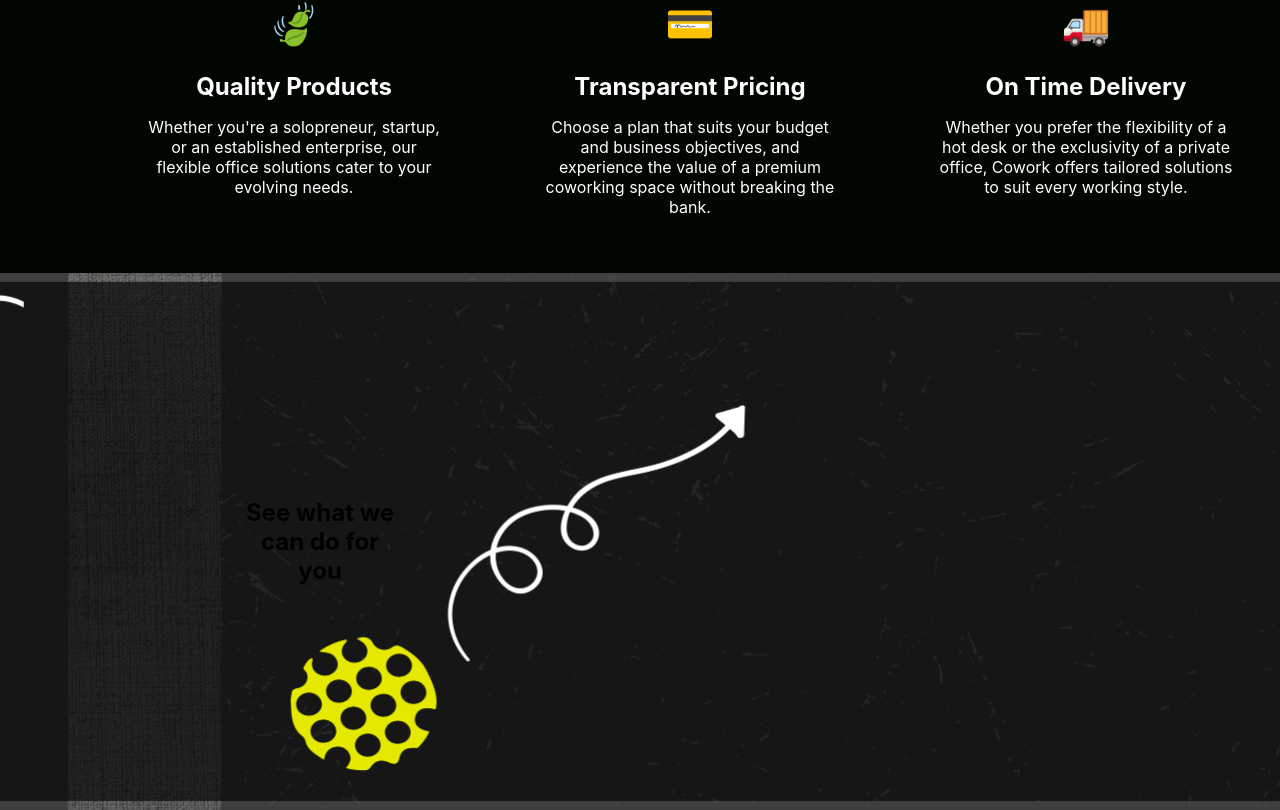
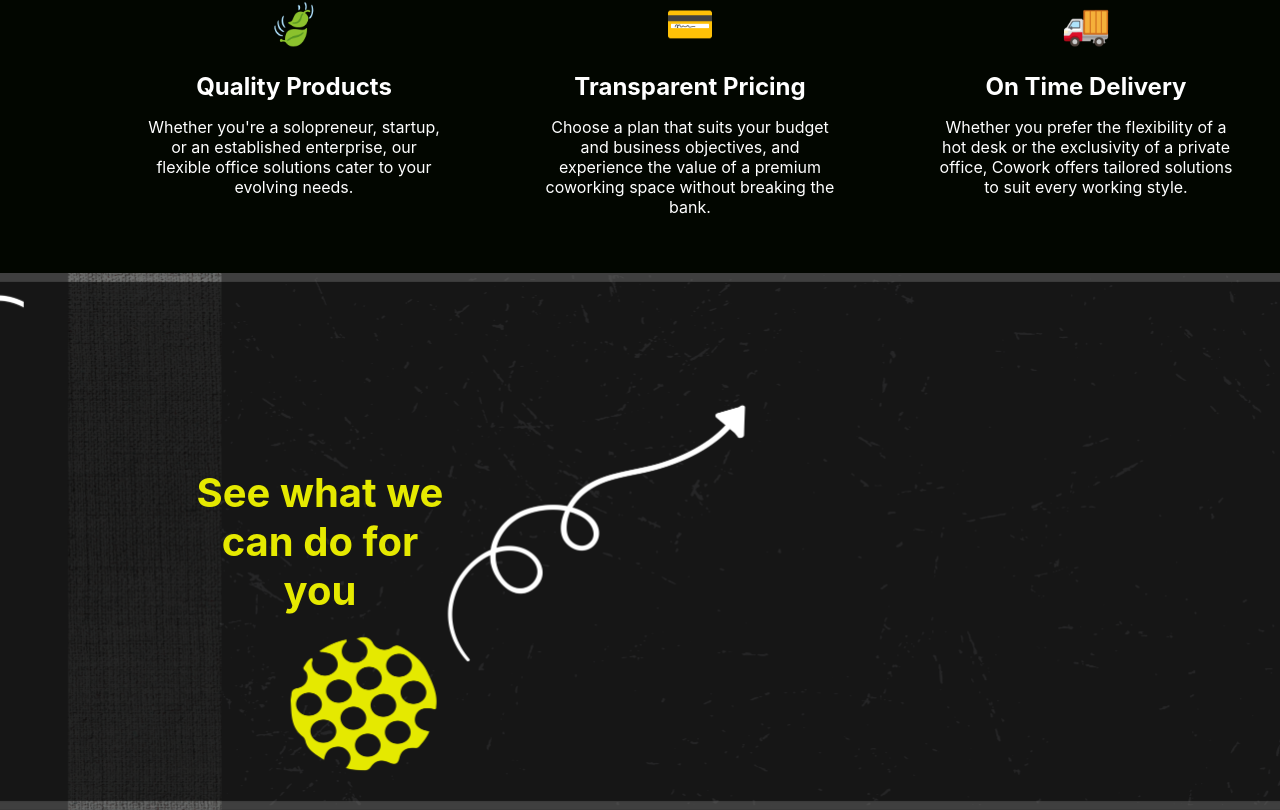
Before and after one commit to nikswastik/porfolions, a React (Create React App) app: page / in a window 1280 px wide. Shown: the part 1282-2092 px from the top of the page. Built offline with nearby package versions, Linux system fonts and the light colour scheme; a web font is replaced by a local one.

Commit message:
updated code

```diff
--- a/src/pages/whatwedo/WhatweDoStyle.js
+++ b/src/pages/whatwedo/WhatweDoStyle.js
@@ -1,4 +1,5 @@
-import { localAssets } from "../../constants/Constants";
+import { fontSize } from "@mui/system";
+import { localAssets, web_colors } from "../../constants/Constants";
 
 export const styles = {
   container: {
@@ -9,6 +10,8 @@ export const styles = {
     display: "flex",
     alignItems: "center",
     justifyContent: "center",
+    color:web_colors.secondaryText
+
   },
   l_ctr: {
     width: "50%",
@@ -21,6 +24,7 @@ export const styles = {
   },
   title: {
     textAlign: "center",
+    fontSize:40
   },
   r_ctr: {
     width: "50%",
```
